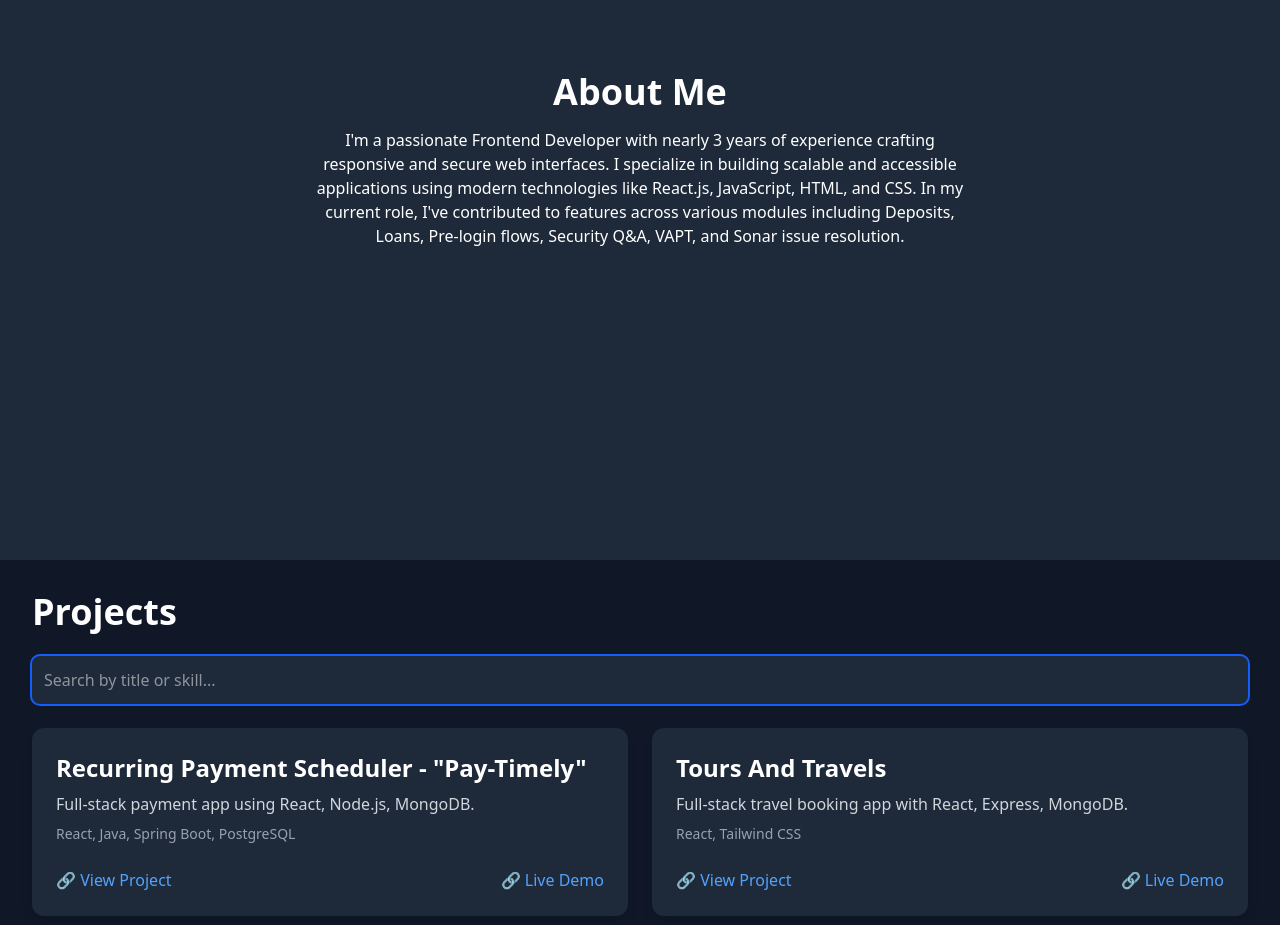
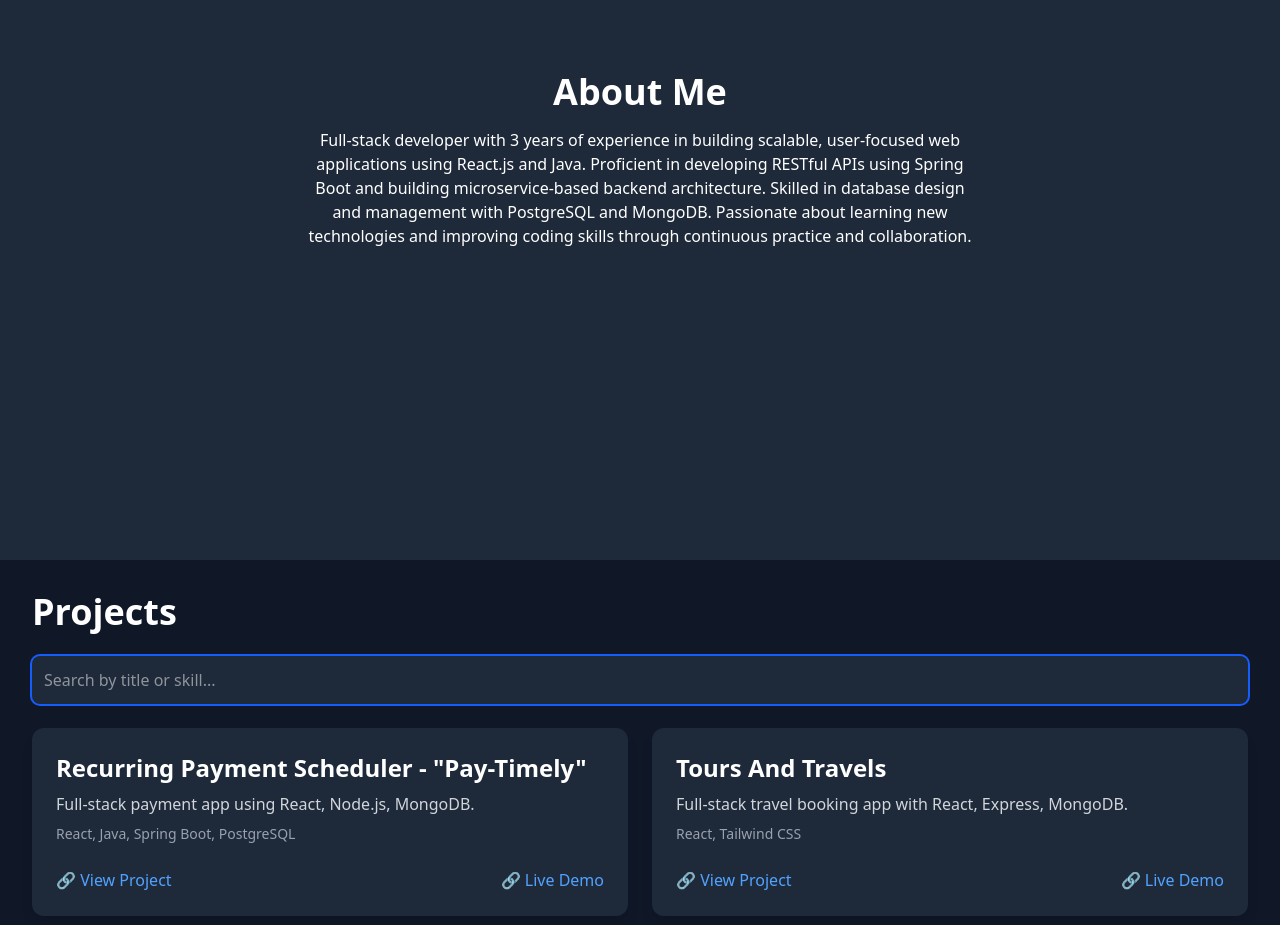
Before and after one commit to Omkar605/omkar-portfolio, a React (Vite) app in the folder my-portfolio/: page / in a window 1280 px wide. Shown: the part 1040-1965 px from the top of the page. Built offline with nearby package versions, Linux system fonts and the light colour scheme.

Commit message:
about updated

```diff
--- a/my-portfolio/src/components/About.jsx
+++ b/my-portfolio/src/components/About.jsx
@@ -3,10 +3,7 @@ const About = () => {
     <section id="about" className="min-h-screen bg-gray-800 text-white flex flex-col justify-center items-center">
       <h2 className="text-4xl font-bold">About Me</h2>
       <p className="max-w-2xl mt-4 text-center">
-       {`I'm a passionate Frontend Developer with nearly 3 years of experience crafting responsive and secure web interfaces.
-      I specialize in building scalable and accessible applications using modern technologies like React.js, JavaScript,
-      HTML, and CSS. In my current role, I've contributed to features across various modules including Deposits, Loans,
-      Pre-login flows, Security Q&A, VAPT, and Sonar issue resolution.`}
+       {`Full-stack developer with 3 years of experience in building scalable, user-focused web applications using React.js and Java. Proficient in developing RESTful APIs using Spring Boot and building microservice-based backend architecture. Skilled in database design and management with PostgreSQL and MongoDB. Passionate about learning new technologies and improving coding skills through continuous practice and collaboration.`}
       </p>
     </section>
   );
```
